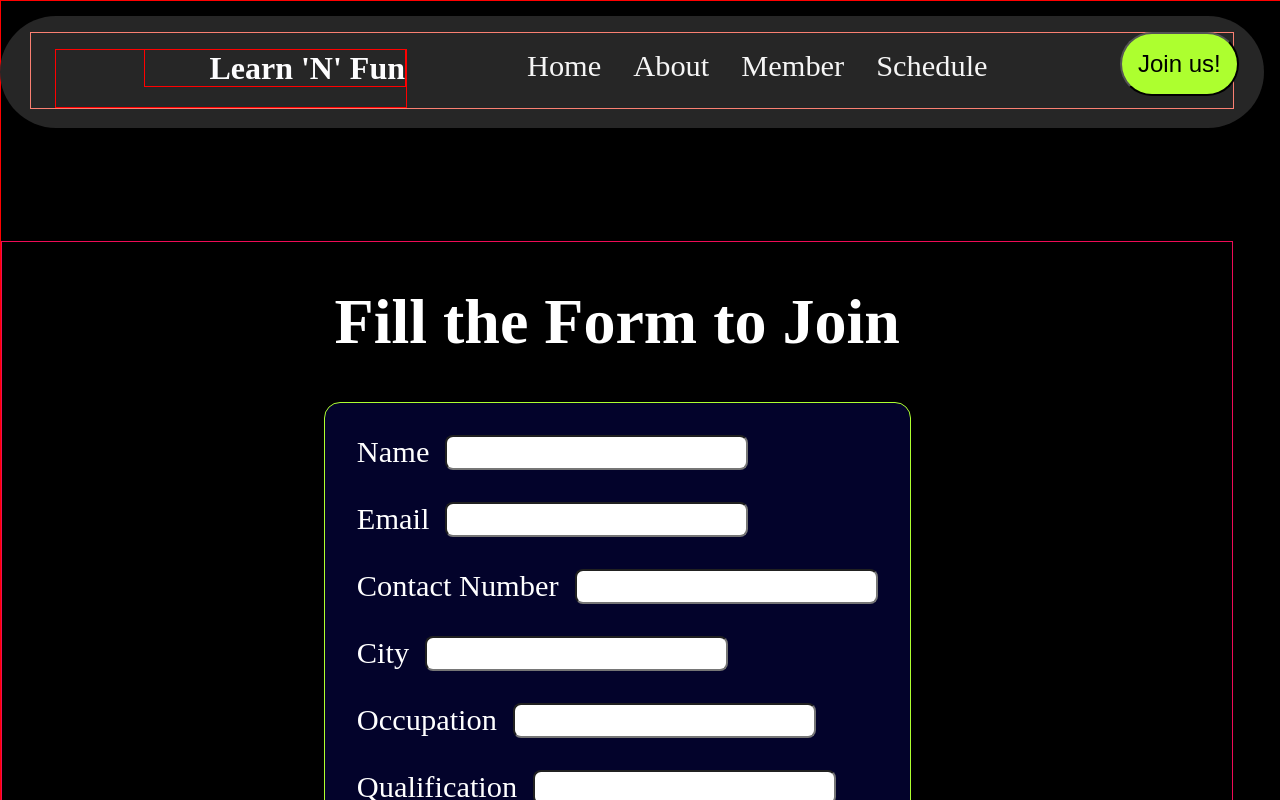
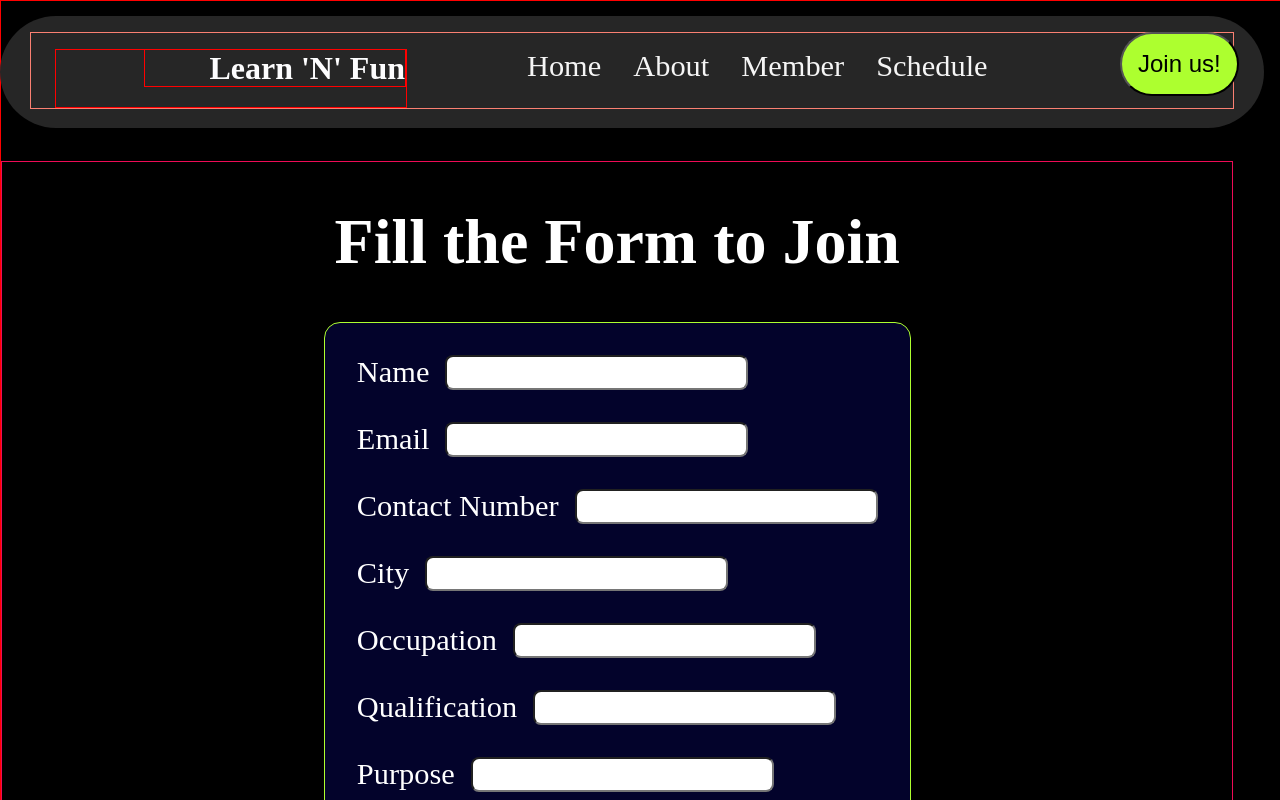
Before and after one commit to neelamraikwar9/LearnNFun, a React (Vite) app: page /join in a window 1280 px wide. Shown: the top 800 px of the page. Built offline with nearby package versions, Linux system fonts and the light colour scheme.

Commit message:
added form with styles and layout

```diff
--- a/src/pages/joinus.css
+++ b/src/pages/joinus.css
@@ -14,7 +14,7 @@
 .wholeFormCon {
     border: 1px solid rgb(238, 11, 86);
     /* padding-top: 2rem; */
-    margin-top: 15rem;
+    margin-top: 10rem;
     display: flex;
     flex-direction: column;
     width: 76.9rem;
```
